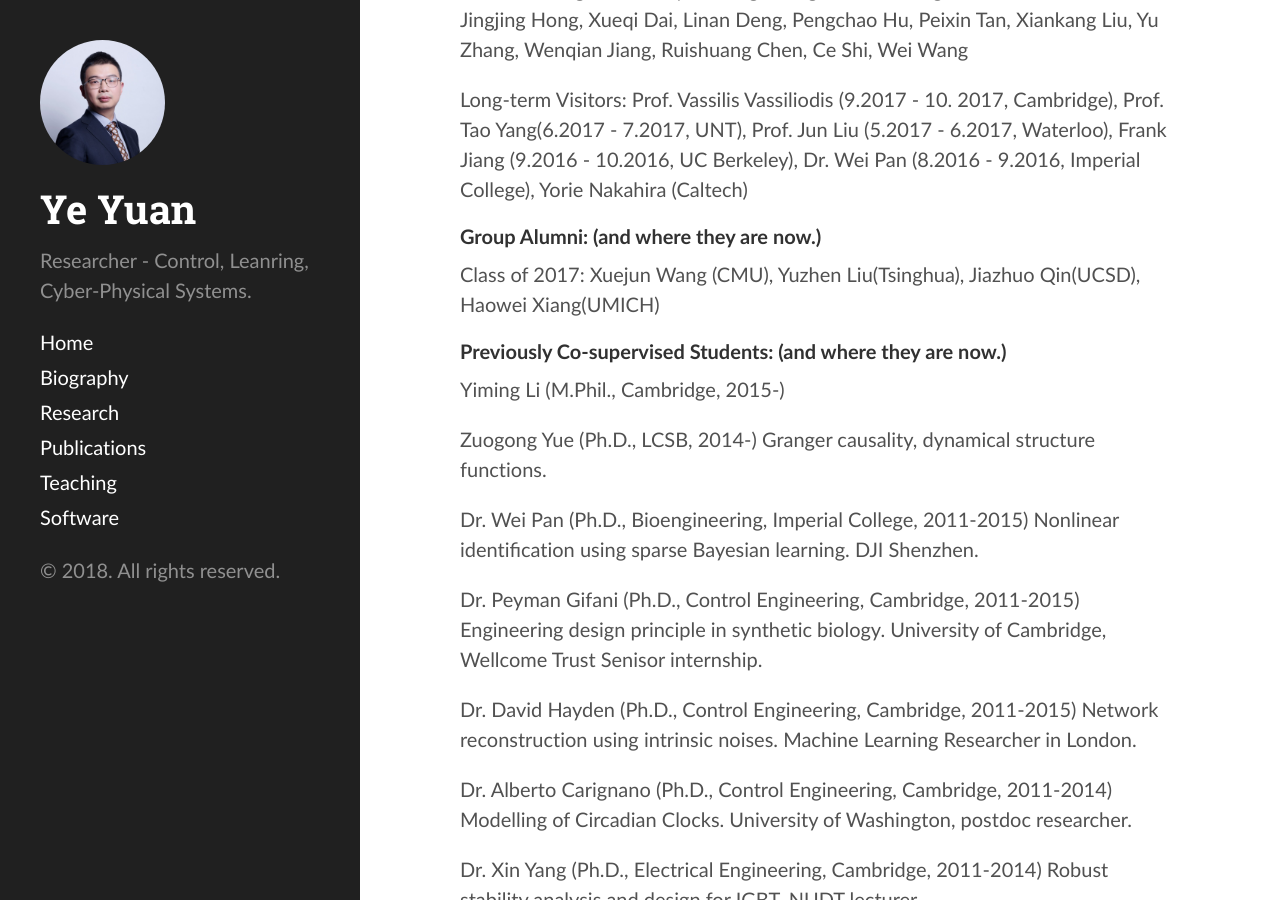
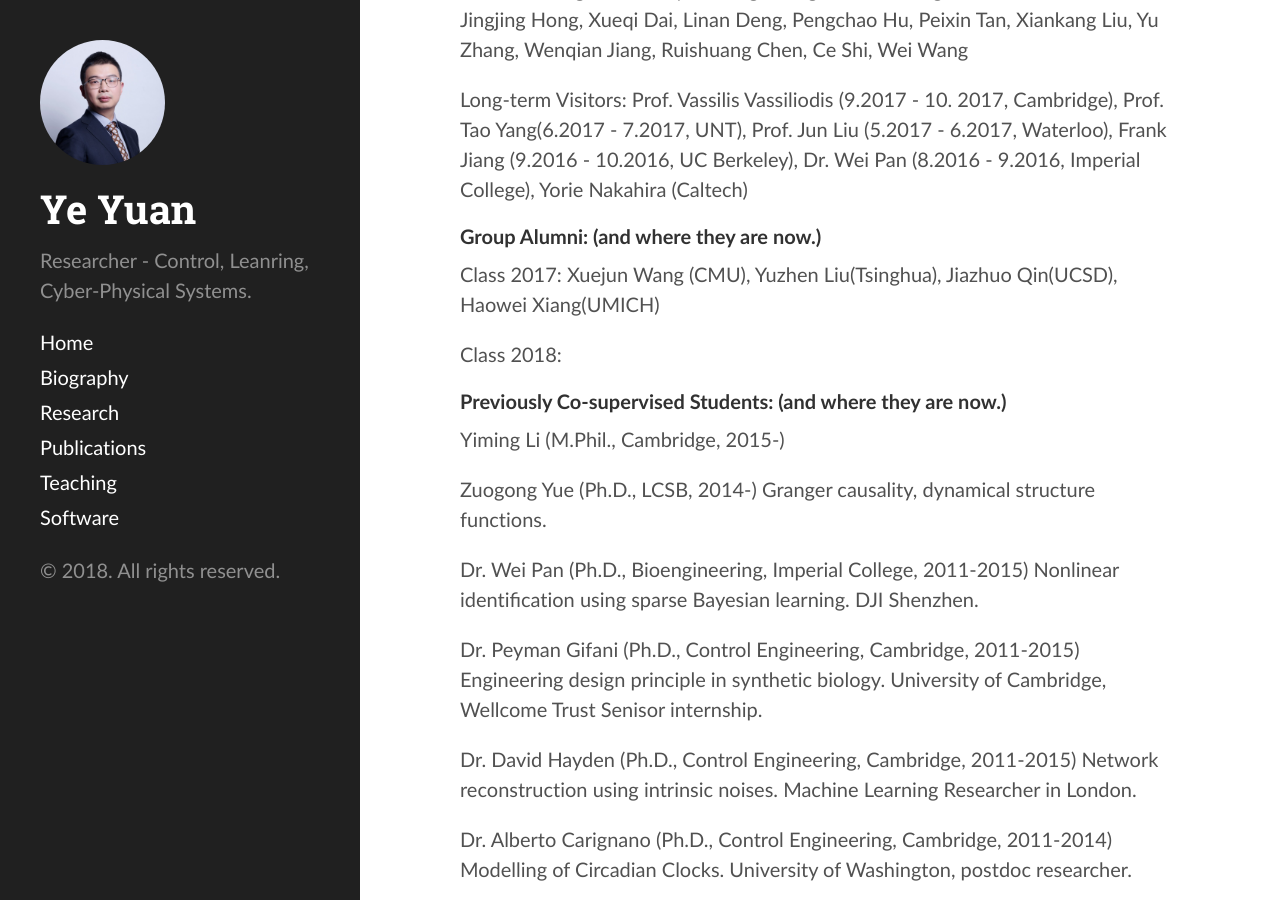
Before and after one commit to yy311/yy311.github.io, a Jekyll site: the page built from research.md, in a window 1280 px wide and 900 px high, scrolled down 791 px. Built offline with Jekyll 4.4.1, drawn with Linux system fonts in a browser that asks for light colours.

Commit message:
Update research.md

```diff
--- a/research.md
+++ b/research.md
@@ -29,7 +29,9 @@ Long-term Visitors: Prof. Vassilis Vassiliodis (9.2017 - 10. 2017, Cambridge), P
 
 #### Group Alumni: (and where they are now.)
 
-Class of 2017: Xuejun Wang (CMU), Yuzhen Liu(Tsinghua), Jiazhuo Qin(UCSD), Haowei Xiang(UMICH)
+Class 2017: Xuejun Wang (CMU), Yuzhen Liu(Tsinghua), Jiazhuo Qin(UCSD), Haowei Xiang(UMICH)
+
+Class 2018:
 
 #### Previously Co-supervised Students: (and where they are now.)
 
```
